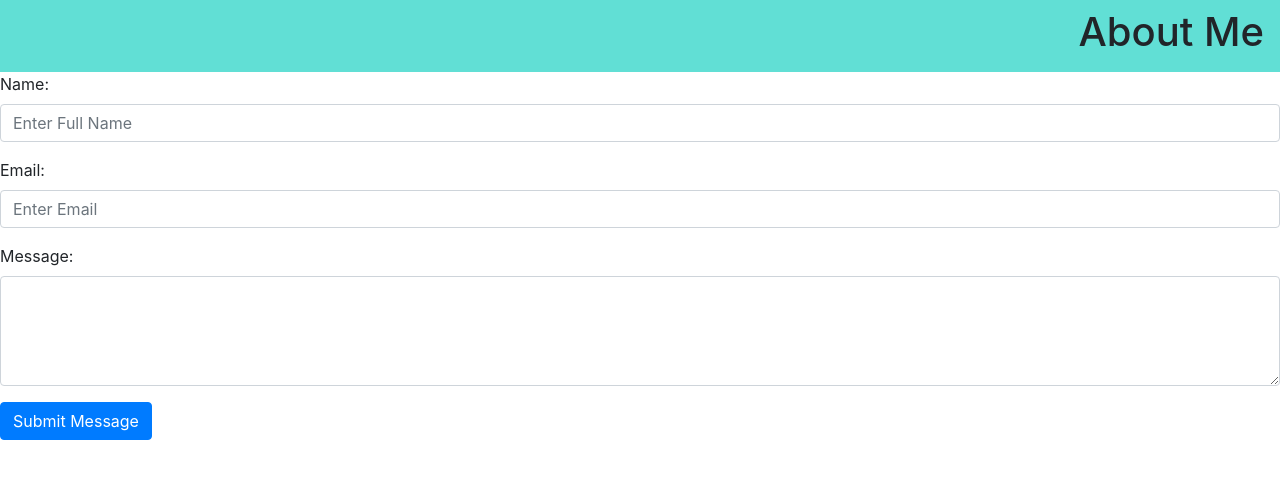
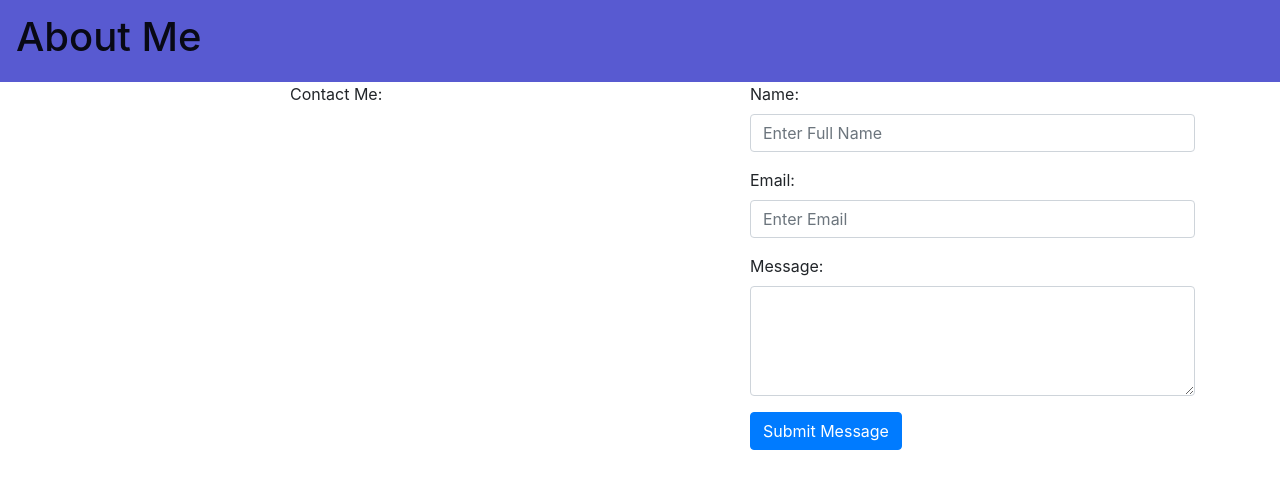
Before and after one commit to marcus-baumgardner/personal-website-react, a React (Create React App) app in the folder frontend/: page / in a window 1280 px wide. Shown: the top 488 px of the page. Built offline with nearby package versions, Linux system fonts and the light colour scheme.

Commit message:
added some styling and bootstrap componenets to Navbar; added styling and grid layout to contact form

```diff
--- a/frontend/src/Components/ContactForm/ContactForm.jsx
+++ b/frontend/src/Components/ContactForm/ContactForm.jsx
@@ -1,5 +1,5 @@
 import React, { useState } from 'react';
-import { Form, Button } from 'react-bootstrap';
+import { Form, Button, Row, Col, Container } from 'react-bootstrap';
 
 import emailjs from 'emailjs-com';
 
@@ -43,7 +43,18 @@ const ContactForm = () => {
 
     return (
 
-        <React.Fragment>
+        <Container >
+            <Row>
+                <Col xs={2} />
+                <Col >
+                    <Col xs={12} sm={12} md={12} lg={12} xl={12}  />
+                    <Col xs={12} >
+                        Contact Me:
+                    </Col>
+
+
+                </Col>
+                <Col>
                     <Form onSubmit={sendEmail}>
                         <Form.Group>
                             <Form.Label>Name: </Form.Label>
@@ -67,8 +78,10 @@ const ContactForm = () => {
                     <div>
                         {(status === 'success')  ? result() : null }
                     </div>
-
-        </React.Fragment>
+                </Col>
+            </Row>
+            <Col xs={2} />
+        </Container>
 
     )
 }
--- /dev/null
+++ b/frontend/src/Components/ContactForm/ContactForm.scss
@@ -0,0 +1,4 @@
+.contact-me-text{
+    display: flex;
+    justify-content: center;
+}
--- a/frontend/src/Components/Navbar/Navbar.js
+++ b/frontend/src/Components/Navbar/Navbar.js
@@ -1,8 +1,9 @@
 import React, {useState, useEffect} from 'react';
+import { Navbar, Row, Col, Nav } from 'react-bootstrap';
 import './Navbar.scss';
 
 
-const Navbar = () => {
+const MyNavbar = () => {
 
     const [ scrolled, setScrolled ] = useState(false);
 
@@ -26,17 +27,16 @@ const Navbar = () => {
 
 
     return (
-        <navbar className = {navbarClasses.join(" ")}>
 
-            <div className="logo">
-                {/* logo */}
-            </div>
-            <nav className="navigation">
-                <h1>About Me</h1>
-            </nav>
+        <Navbar expand="lg" className = {navbarClasses.join(" ")}>
 
-        </navbar >
+            <Navbar.Brand className="navigation">
+            <h1>About Me</h1>
+            </Navbar.Brand>
+
+        </Navbar >
+
     )
 };
 
-export default Navbar;
+export default MyNavbar;
--- a/frontend/src/Components/Navbar/Navbar.scss
+++ b/frontend/src/Components/Navbar/Navbar.scss
@@ -5,7 +5,7 @@
     display: flex;
     justify-content: space-between;
     align-items: center;
-    background-color: #33d6c9c5;
+    background-color: #272ac4c5;
     transition: all .7s ease-in;
 
 }
```
Lines whose indentation alone changed are shown as unchanged.
